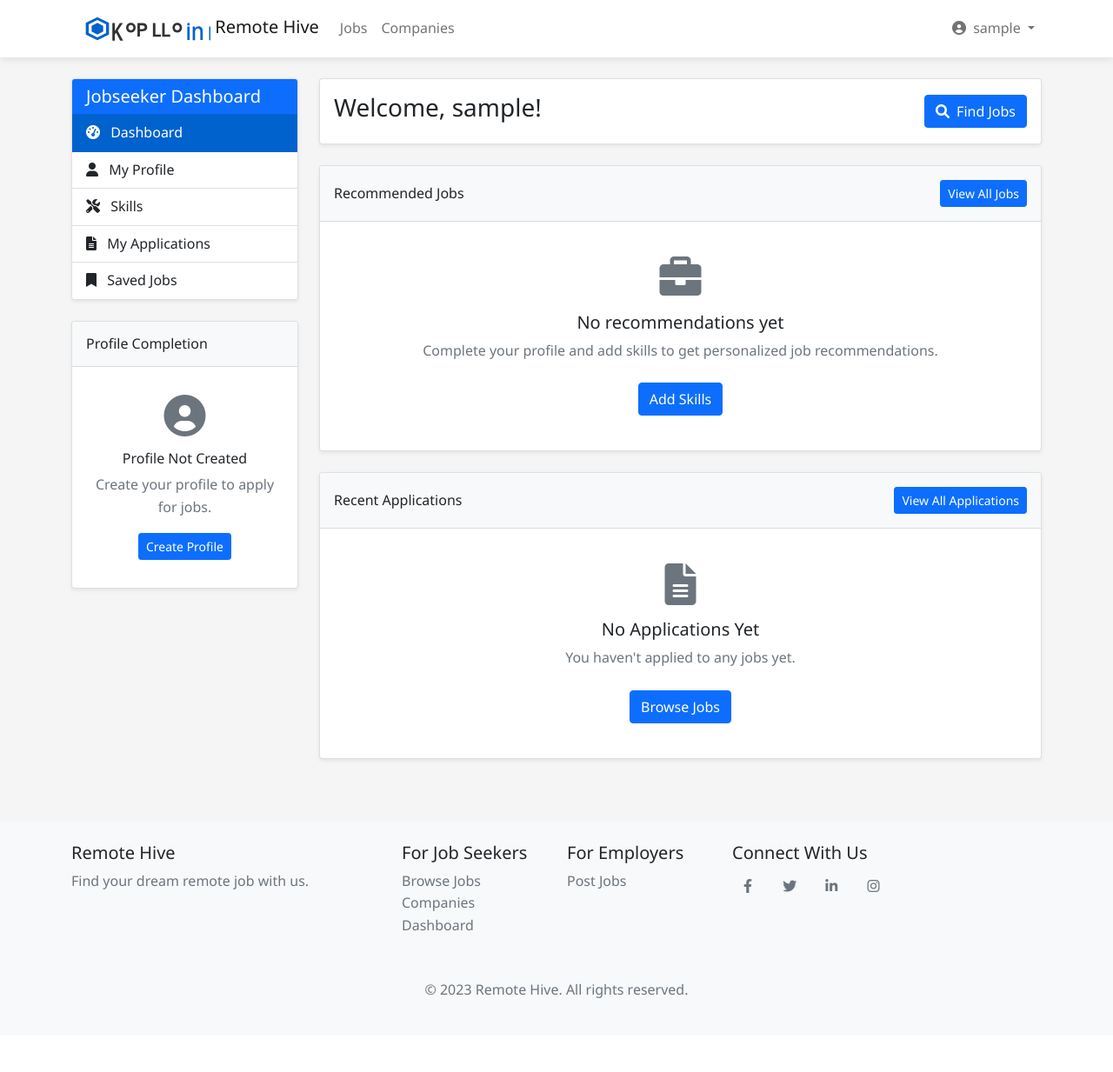
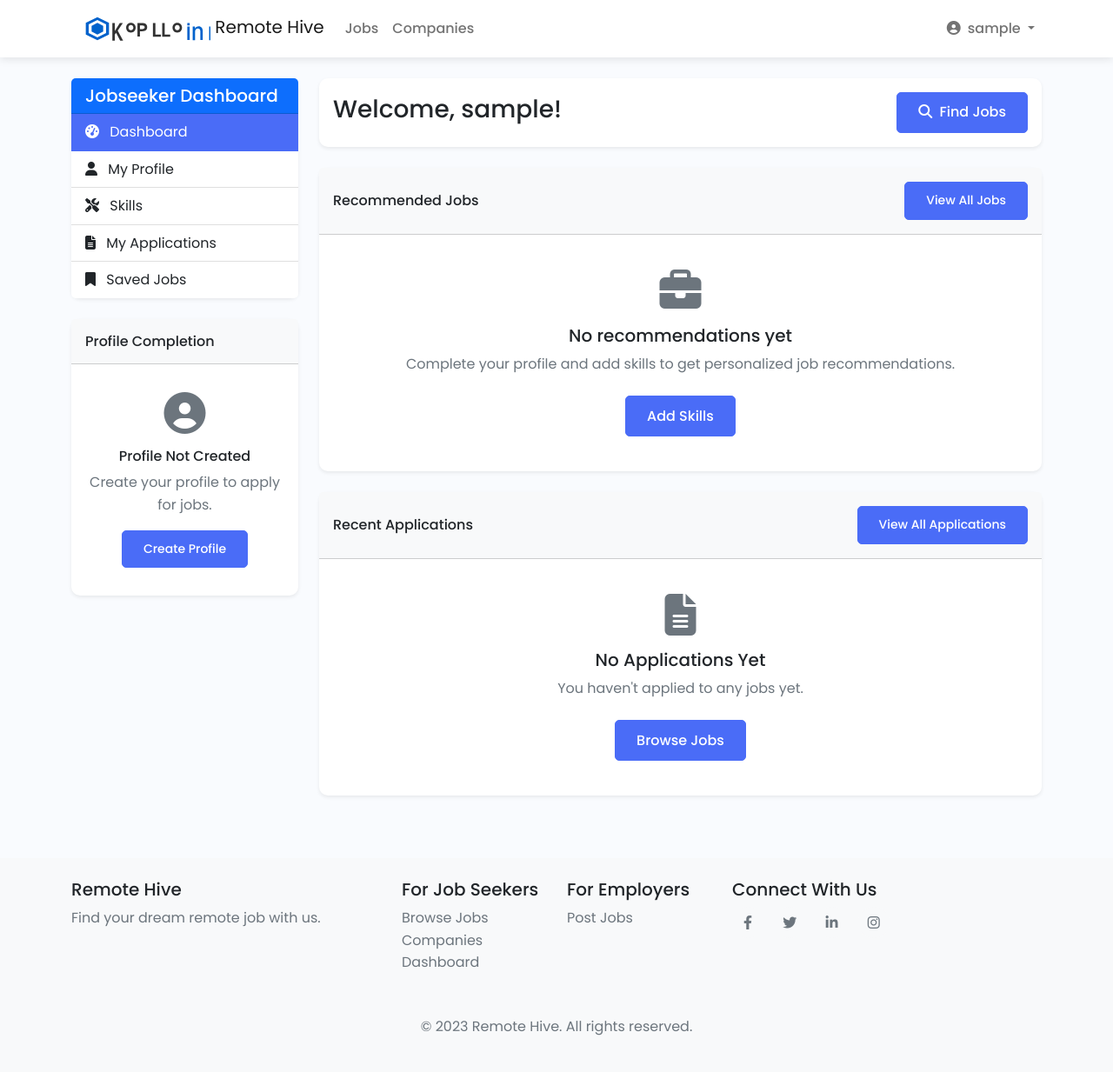
Before and after one commit to RANJ1234/Remote_hive, a Flask app: page /jobseeker/dashboard in a window 1280 px wide. Shown: the whole page at 87% size. Before the commit the page ends 1148 px from the top, so only its background shows below. Run offline with Flask 3, Linux system fonts and the light colour scheme; the visitor is signed in with stand-in values (Sample User, id 1); data that the repository does not hold is empty.

Commit message:
Enhance site appearance and adds job scraping functionality in admin panel
Adds Trafilatura and OAuthlib dependencies, updates CSS for a modern design, integrates a job scraper, and introduces an analytics dashboard.

Replit-Commit-Author: Agent
Replit-Commit-Session-Id: 06037fb7-ee47-43d8-a3c7-39463f5de34e
Replit-Commit-Screenshot-Url: https://storage.googleapis.com/screenshot-production-us-central1/95137704-821d-43e2-b29a-a8ab877741e0/ea495056-d95d-4ace-9183-faf681e8c728.jpg

```diff
--- a/pyproject.toml
+++ b/pyproject.toml
@@ -15,4 +15,6 @@ dependencies = [
     "sqlalchemy>=2.0.40",
     "werkzeug>=3.1.3",
     "wtforms>=3.2.1",
+    "trafilatura>=2.0.0",
+    "oauthlib>=3.2.2",
 ]
--- a/static/css/main.css
+++ b/static/css/main.css
@@ -2,25 +2,29 @@
 
 /* Global Styles */
 :root {
-    --primary-color: #0062cc;
+    --primary-color: #4a6cf7;
+    --primary-light: #eaedfe;
     --secondary-color: #6c757d;
-    --success-color: #28a745;
+    --success-color: #13C296;
     --danger-color: #dc3545;
-    --warning-color: #ffc107;
-    --info-color: #17a2b8;
+    --warning-color: #FBB040;
+    --info-color: #3abaf4;
     --light-color: #f8f9fa;
-    --dark-color: #343a40;
-    --body-bg: #f5f5f5;
+    --dark-color: #090E34;
+    --body-bg: #f9fbfe;
     --body-color: #212529;
-    --border-radius: 0.375rem;
-    --box-shadow: 0 0.5rem 1rem rgba(0, 0, 0, 0.15);
+    --border-radius: 0.5rem;
+    --box-shadow: 0 5px 15px rgba(0, 0, 0, 0.05);
+    --card-shadow: 0 10px 30px rgba(0, 0, 0, 0.08);
+    --transition: all 0.3s ease;
 }
 
 body {
-    font-family: 'Segoe UI', Roboto, 'Helvetica Neue', Arial, sans-serif;
+    font-family: 'Poppins', sans-serif;
     background-color: var(--body-bg);
     color: var(--body-color);
     line-height: 1.6;
+    overflow-x: hidden;
 }
 
 /* Utility Classes */
@@ -480,3 +484,153 @@ body {
 .animate-fadeInUp {
     animation: fadeInUp 0.5s ease-out;
 }
+
+/* New Modern Styles */
+.btn {
+    font-weight: 500;
+    padding: 0.65rem 1.5rem;
+    border-radius: 5px;
+    transition: var(--transition);
+}
+
+.btn-primary {
+    background-color: var(--primary-color);
+    border-color: var(--primary-color);
+}
+
+.btn-primary:hover {
+    background-color: #3d5de4;
+    border-color: #3d5de4;
+    transform: translateY(-2px);
+    box-shadow: 0 4px 8px rgba(74, 108, 247, 0.25);
+}
+
+.btn-outline-primary {
+    color: var(--primary-color);
+    border-color: var(--primary-color);
+}
+
+.btn-outline-primary:hover {
+    background-color: var(--primary-color);
+    color: white;
+    transform: translateY(-2px);
+    box-shadow: 0 4px 8px rgba(74, 108, 247, 0.25);
+}
+
+.card {
+    border: none;
+    border-radius: 10px;
+    box-shadow: var(--box-shadow);
+    transition: var(--transition);
+}
+
+.card:hover {
+    box-shadow: var(--card-shadow);
+}
+
+.badge {
+    padding: 0.5em 1em;
+    font-weight: 500;
+    border-radius: 50px;
+}
+
+.badge-primary-soft {
+    background-color: var(--primary-light);
+    color: var(--primary-color);
+}
+
+.badge-success-soft {
+    background-color: rgba(19, 194, 150, 0.15);
+    color: var(--success-color);
+}
+
+.badge-warning-soft {
+    background-color: rgba(251, 176, 64, 0.15);
+    color: var(--warning-color);
+}
+
+.table {
+    border-radius: 10px;
+    overflow: hidden;
+}
+
+.table th {
+    font-weight: 600;
+    color: var(--dark-color);
+}
+
+.dash-card {
+    border-radius: 15px;
+    border: none;
+    box-shadow: var(--box-shadow);
+    transition: var(--transition);
+}
+
+.dash-card:hover {
+    transform: translateY(-5px);
+    box-shadow: var(--card-shadow);
+}
+
+.dash-icon {
+    width: 60px;
+    height: 60px;
+    display: flex;
+    align-items: center;
+    justify-content: center;
+    border-radius: 12px;
+    font-size: 1.5rem;
+}
+
+.bg-primary-soft {
+    background-color: var(--primary-light);
+    color: var(--primary-color);
+}
+
+.bg-success-soft {
+    background-color: rgba(19, 194, 150, 0.15);
+    color: var(--success-color);
+}
+
+.bg-warning-soft {
+    background-color: rgba(251, 176, 64, 0.15);
+    color: var(--warning-color);
+}
+
+.bg-info-soft {
+    background-color: rgba(58, 186, 244, 0.15);
+    color: var(--info-color);
+}
+
+/* Analytics Dashboard */
+.analytics-card {
+    border-radius: 15px;
+    overflow: hidden;
+    box-shadow: var(--box-shadow);
+    transition: var(--transition);
+}
+
+.analytics-card:hover {
+    box-shadow: var(--card-shadow);
+}
+
+.stats-card {
+    border-radius: 15px;
+    padding: 25px;
+    border: none;
+    box-shadow: var(--box-shadow);
+    transition: var(--transition);
+}
+
+.stats-card:hover {
+    box-shadow: var(--card-shadow);
+}
+
+.stats-icon {
+    width: 50px;
+    height: 50px;
+    display: flex;
+    align-items: center;
+    justify-content: center;
+    border-radius: 12px;
+    font-size: 1.25rem;
+}
--- a/templates/base.html
+++ b/templates/base.html
@@ -4,10 +4,12 @@
     <meta charset="UTF-8">
     <meta name="viewport" content="width=device-width, initial-scale=1.0">
     <title>{% block title %}Remote Hive - Find Your Dream Remote Job{% endblock %}</title>
-    <!-- Bootstrap CSS -->
-    <link href="https://cdn.jsdelivr.net/npm/bootstrap@5.1.3/dist/css/bootstrap.min.css" rel="stylesheet">
+    <!-- Bootstrap 5.2 CSS -->
+    <link href="https://cdn.jsdelivr.net/npm/bootstrap@5.2.3/dist/css/bootstrap.min.css" rel="stylesheet">
     <!-- Font Awesome -->
-    <link rel="stylesheet" href="https://cdnjs.cloudflare.com/ajax/libs/font-awesome/6.0.0-beta3/css/all.min.css">
+    <link rel="stylesheet" href="https://cdnjs.cloudflare.com/ajax/libs/font-awesome/6.4.0/css/all.min.css">
+    <!-- Google Fonts -->
+    <link href="https://fonts.googleapis.com/css2?family=Poppins:wght@300;400;500;600;700&display=swap" rel="stylesheet">
     <!-- Custom CSS -->
     <link rel="stylesheet" href="{{ url_for('static', filename='css/main.css') }}">
     {% block styles %}{% endblock %}
@@ -128,8 +130,10 @@
         </div>
     </footer>
 
-    <!-- Bootstrap JS Bundle with Popper -->
-    <script src="https://cdn.jsdelivr.net/npm/bootstrap@5.1.3/dist/js/bootstrap.bundle.min.js"></script>
+    <!-- Bootstrap 5.2 JS Bundle with Popper -->
+    <script src="https://cdn.jsdelivr.net/npm/bootstrap@5.2.3/dist/js/bootstrap.bundle.min.js"></script>
+    <!-- Chart.js -->
+    <script src="https://cdn.jsdelivr.net/npm/chart.js@3.9.1/dist/chart.min.js"></script>
     <!-- Custom JS -->
     <script src="{{ url_for('static', filename='js/main.js') }}"></script>
     {% block scripts %}{% endblock %}
```
Also changed, not shown: templates/admin/dashboard.html (+9 -0 lines), 1 other file.
